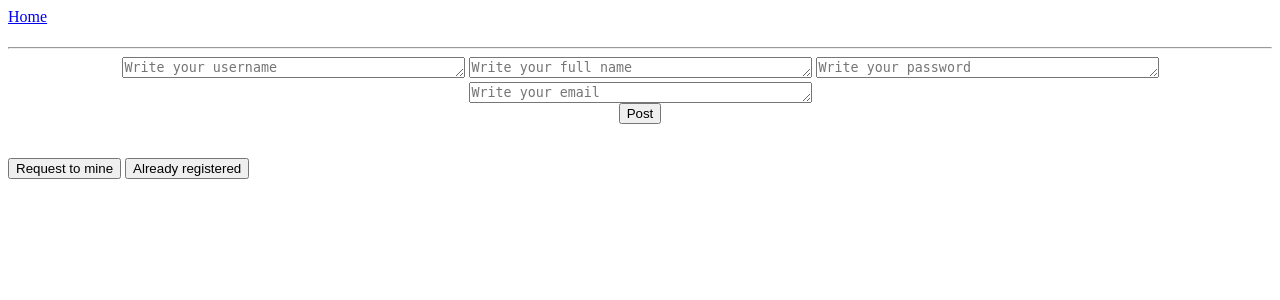
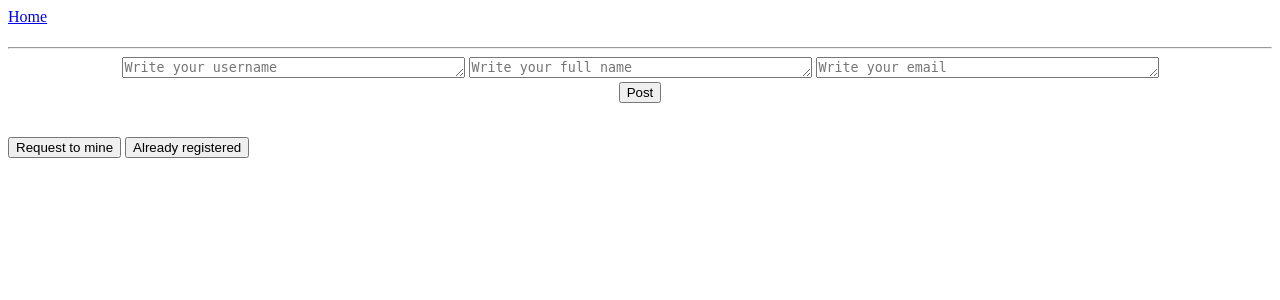
Before and after one commit to camiilavillamizar/Blockchain_app, a Flask app: template blockchain/app/templates/inscription.html in a window 1280 px wide. Shown: the top 300 px of the page. Run offline with Flask 2, Linux system fonts and the light colour scheme; the template is opened without the code that fills it, so the values that code supplies are empty.

Commit message:
without password

```diff
--- a/blockchain/app/templates/inscription.html
+++ b/blockchain/app/templates/inscription.html
@@ -6,7 +6,6 @@
 	<form action="/submit-inscription" id="textform" method="post">
 		<textarea name="user_name" rows="1" cols="40" placeholder="Write your username"></textarea>
 		<textarea name="name" rows="1" cols="40" placeholder="Write your full name"></textarea>
-		<textarea name="password" rows="1" cols="40" placeholder="Write your password"></textarea>
 		<textarea name="email" rows="1" cols="40" placeholder="Write your email"></textarea>
 	    <br>
 	    <input type="submit" value="Post">
--- a/blockchain/app/views.py
+++ b/blockchain/app/views.py
@@ -100,7 +100,6 @@ def submit_textarea_i():
 
     user_name = request.form['user_name']
     name = request.form['name']
-    password = request.form['password']
     email = request.form['email']
 
     post_object = {
@@ -110,7 +109,6 @@ def submit_textarea_i():
         'content' : {
             'text': user_name + ' se ha inscrito.',
             'name': name,
-            'password': password,
             'email': email
         },
         'datetime': datetime.now().strftime("%Y/%m/%d %H:%M:%S")
--- a/node_server/node_server.py
+++ b/node_server/node_server.py
@@ -154,7 +154,7 @@ def new_transaction():
     contents = []
 
     if(tx_data.get('type') == 'inscription'):
-        contents = ['name', 'password', 'email']
+        contents = ['name', 'email']
 
     if(tx_data.get('type') == 'transaction'):
         contents = ['text']
```
